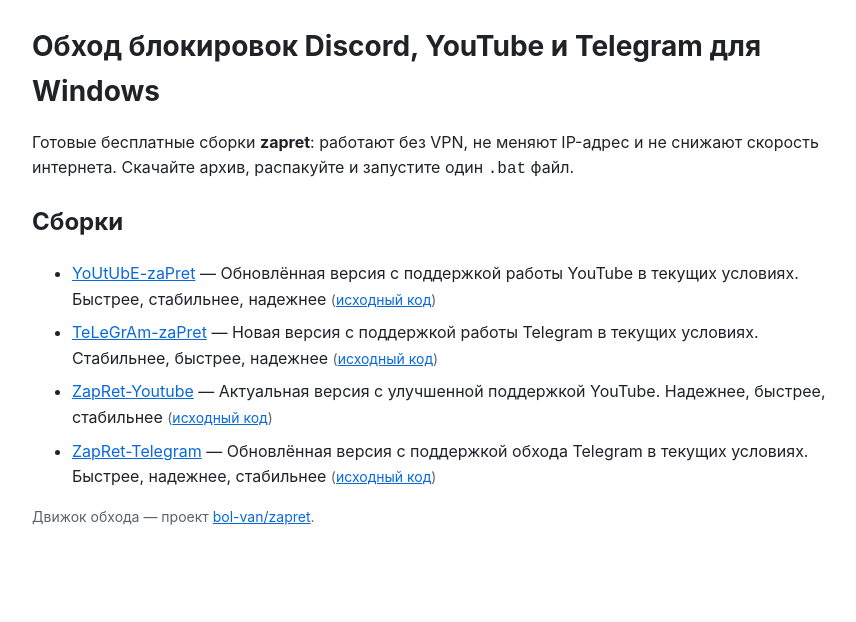
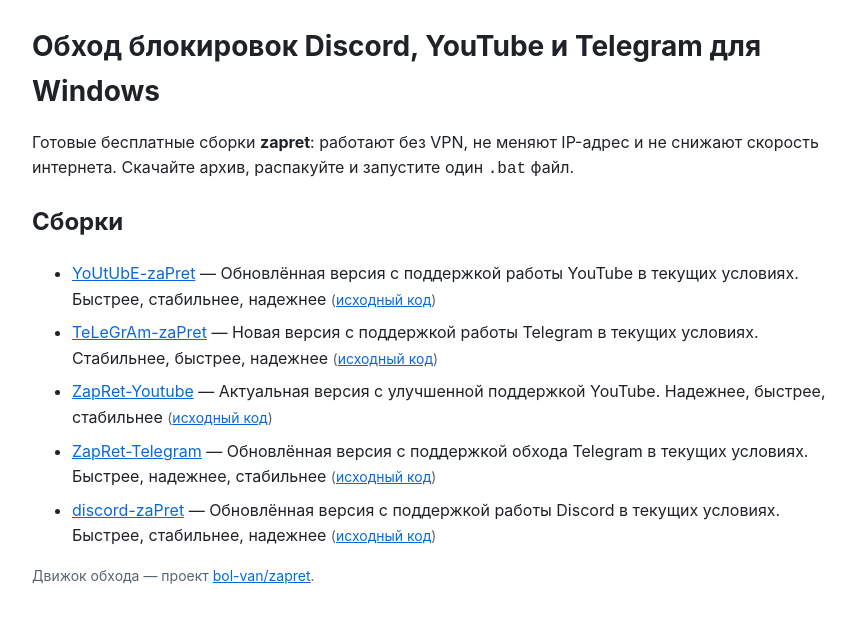
Before and after one commit to Armybenstitch/armybenstitch.github.io, a plain HTML site: page index.html in a window 1280 px wide. Shown: the whole page, without its empty margins (198-1054 px from the left). Drawn offline with Linux system fonts and the light colour scheme.

Commit message:
hub: repo index

```diff
--- a/index.html
+++ b/index.html
@@ -29,6 +29,7 @@
     <li><a href="https://armybenstitch.github.io/TeLeGrAm-zaPret/">TeLeGrAm-zaPret</a> — Новая версия с поддержкой работы Telegram в текущих условиях. Стабильнее, быстрее, надежнее <span class="meta">(<a href="https://github.com/Armybenstitch/TeLeGrAm-zaPret">исходный код</a>)</span></li>
     <li><a href="https://armybenstitch.github.io/ZapRet-Youtube/">ZapRet-Youtube</a> — Актуальная версия с улучшенной поддержкой YouTube. Надежнее, быстрее, стабильнее <span class="meta">(<a href="https://github.com/Armybenstitch/ZapRet-Youtube">исходный код</a>)</span></li>
     <li><a href="https://armybenstitch.github.io/ZapRet-Telegram/">ZapRet-Telegram</a> — Обновлённая версия с поддержкой обхода Telegram в текущих условиях. Быстрее, надежнее, стабильнее <span class="meta">(<a href="https://github.com/Armybenstitch/ZapRet-Telegram">исходный код</a>)</span></li>
+    <li><a href="https://armybenstitch.github.io/discord-zaPret/">discord-zaPret</a> — Обновлённая версия с поддержкой работы Discord в текущих условиях. Быстрее, стабильнее, надежнее <span class="meta">(<a href="https://github.com/Armybenstitch/discord-zaPret">исходный код</a>)</span></li>
   </ul>
   <p class="meta">Движок обхода — проект
     <a href="https://github.com/bol-van/zapret">bol-van/zapret</a>.</p>
```
